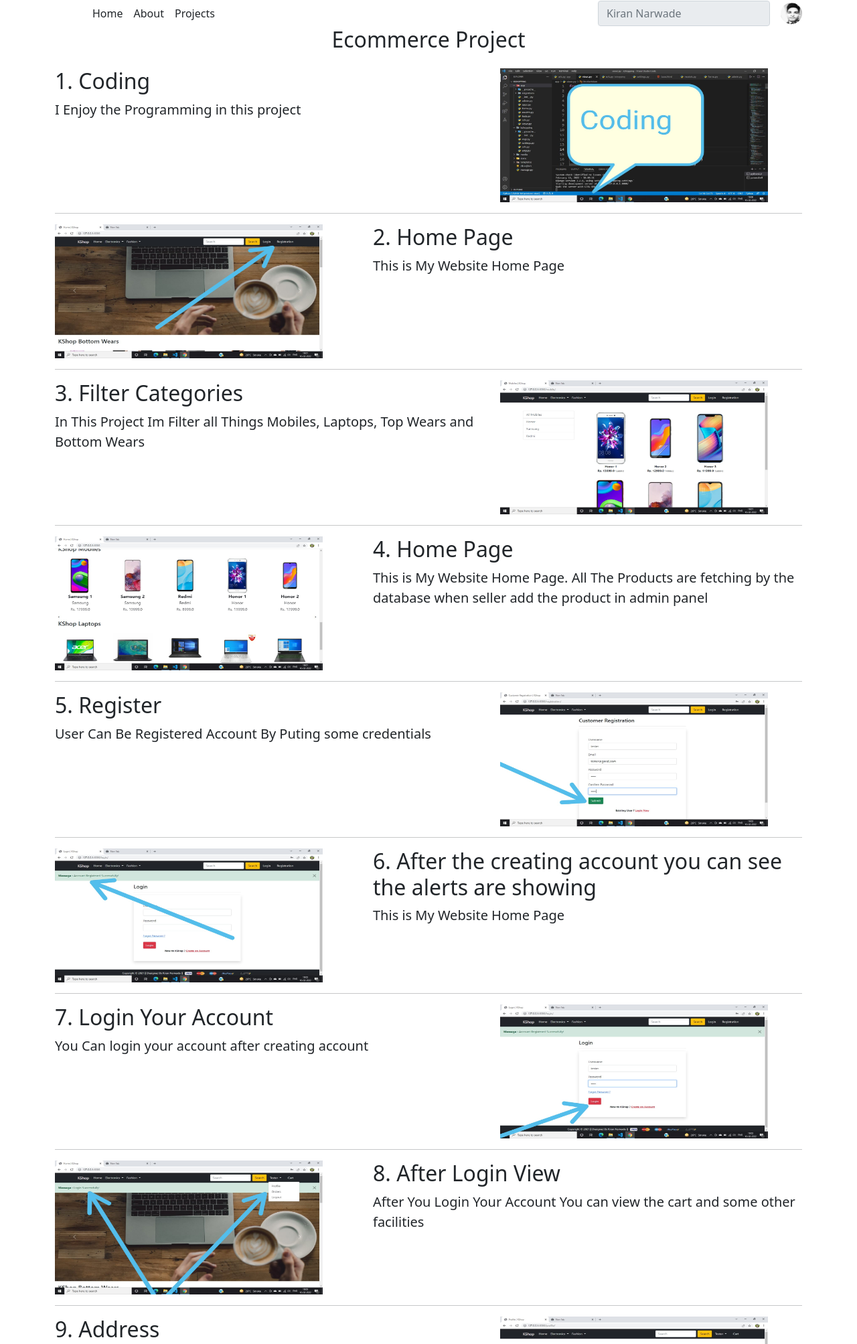
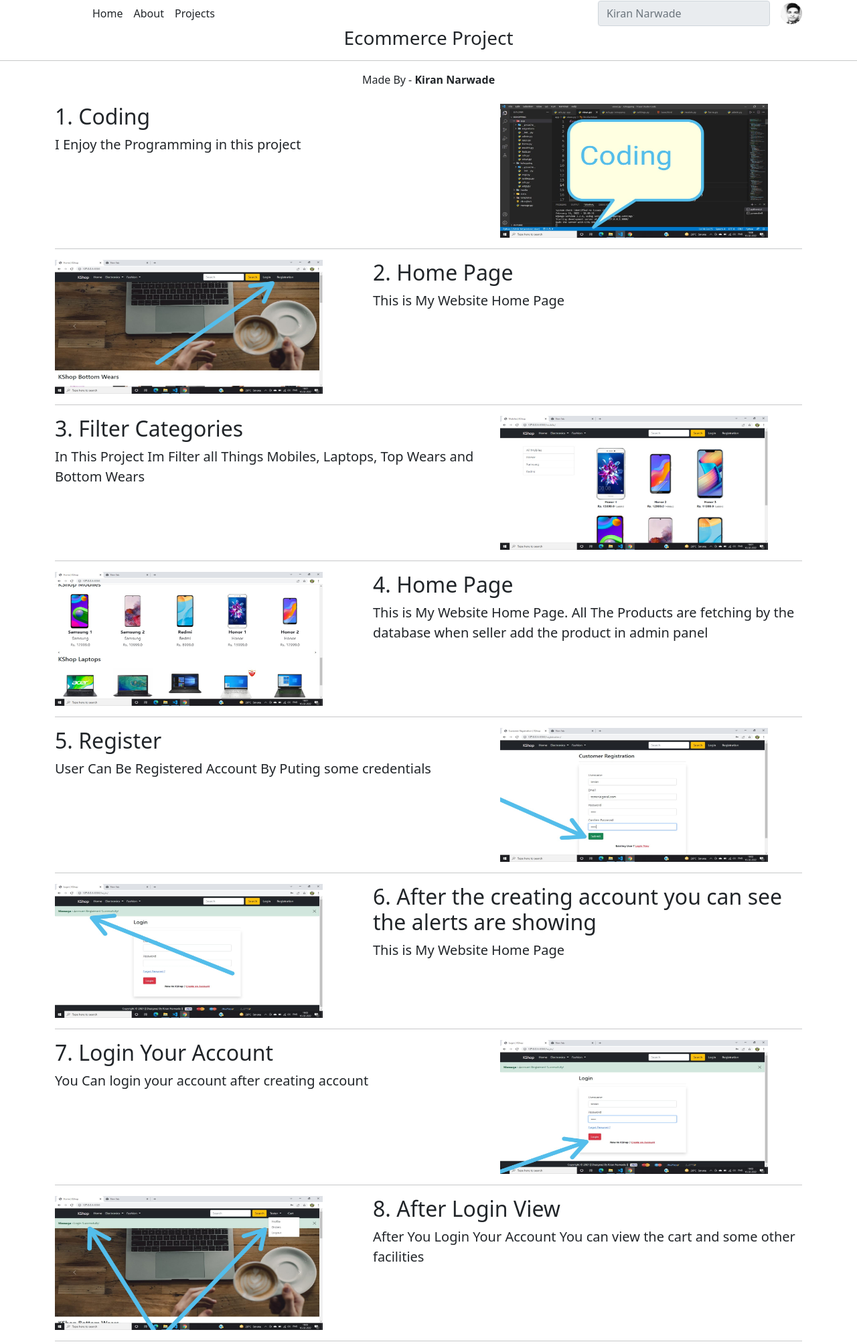
Before and after one commit to kirannarwade/flask_kk, a Flask app: page /projects/ecommerce in a window 1280 px wide. Shown: the top 2007 px of the page at 67% size. Run offline with Flask 2, Linux system fonts and the light colour scheme.

Commit message:
Update ecommerce.html

```diff
--- a/templates/ecommerce.html
+++ b/templates/ecommerce.html
@@ -4,7 +4,9 @@
 
 {% block body %}
 
-<h2 class="text-center">Ecommerce Project</h2>
+<h3 class="text-center">Ecommerce Project</h3>
+<hr>
+<p class="text-center">Made By - <b> Kiran Narwade</b></p>
 <div class="container my-4">
 
 <div class="row featurette my-3">
```
